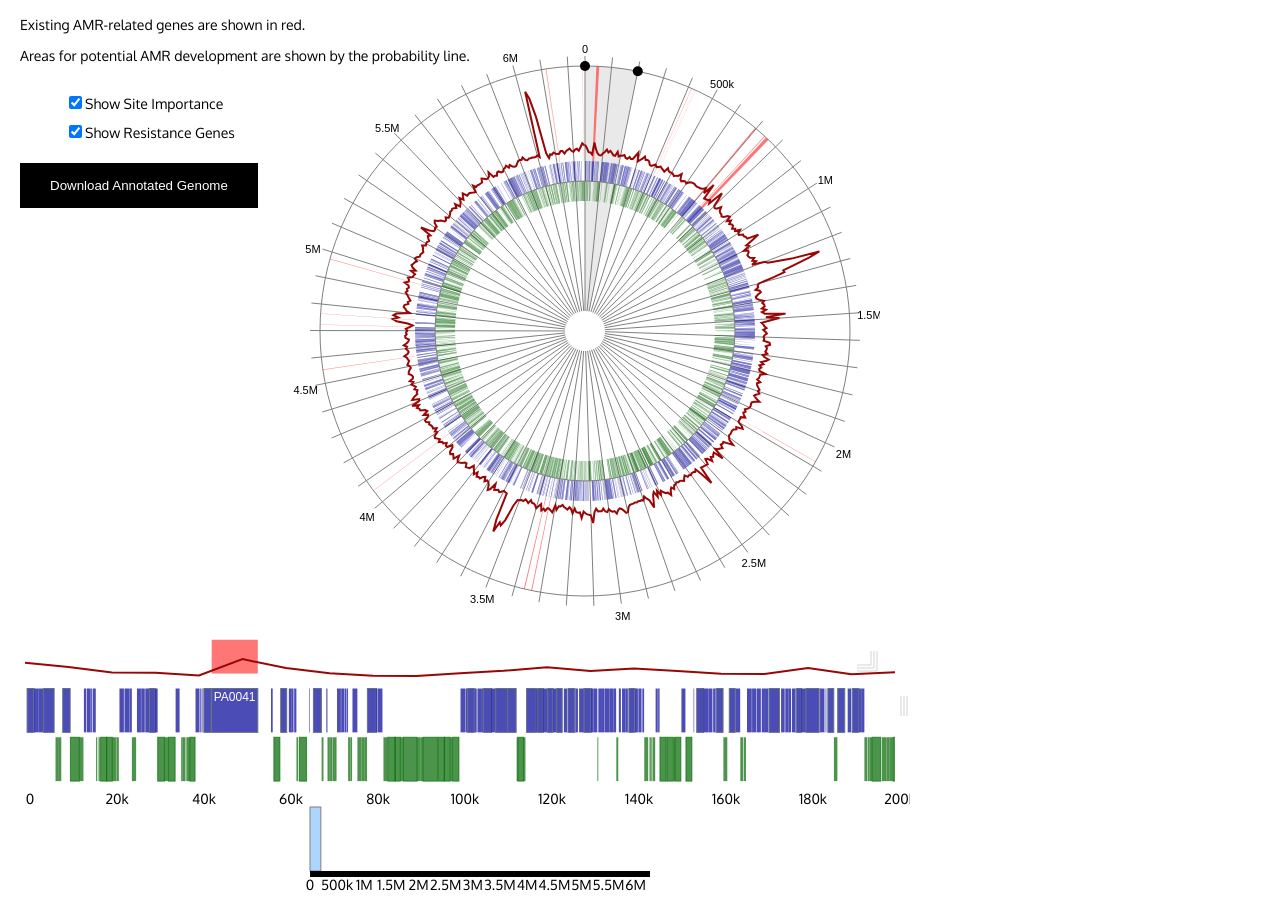
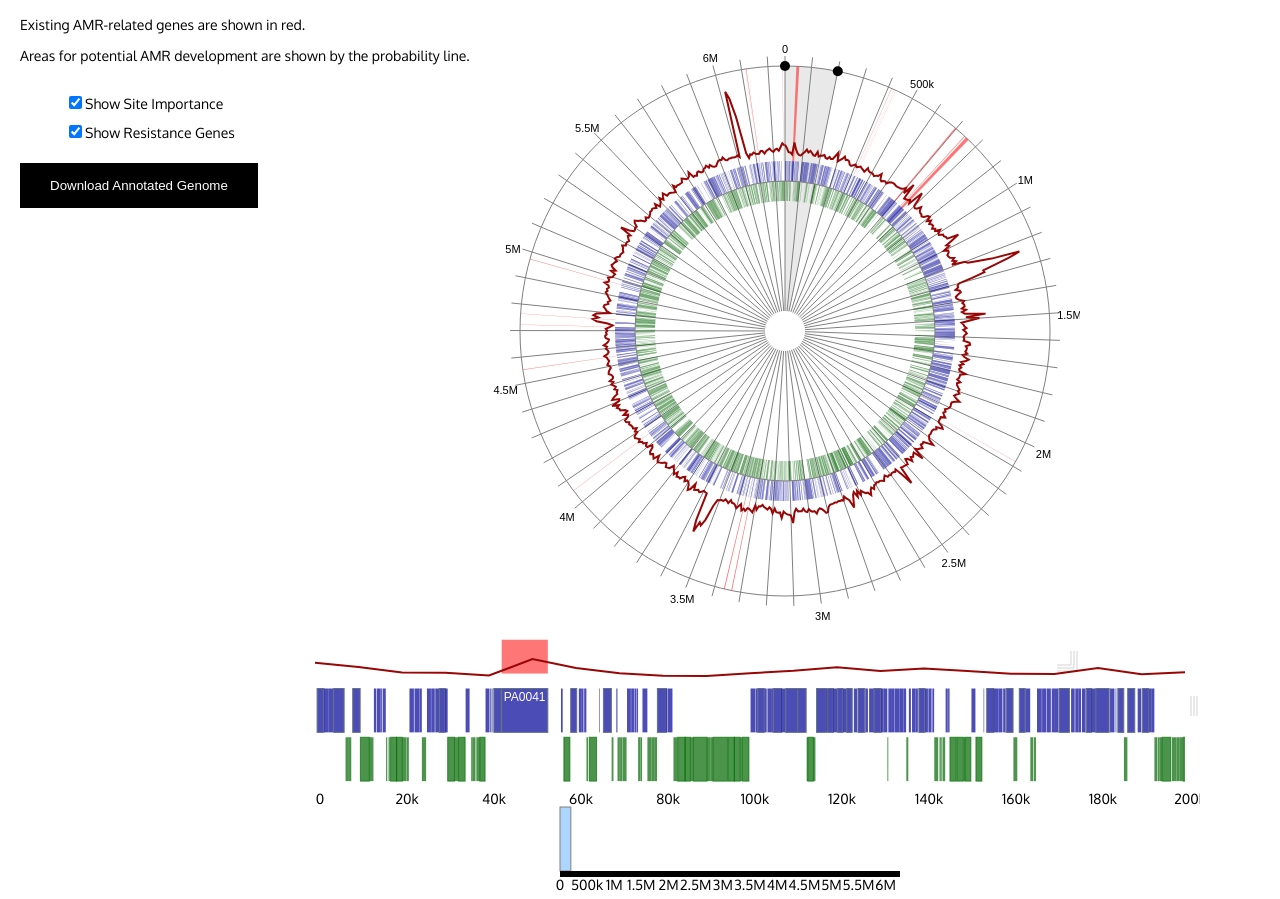
Before and after one commit to jgtaft/amr-vision, a plain HTML site: page viz/examples/combodemo.html in a window 1280 px wide. Shown: the part 104-1003 px from the top of the page. Drawn offline with Linux system fonts and the light colour scheme.

Commit message:
reposition

```diff
--- a/viz/examples/combodemo.html
+++ b/viz/examples/combodemo.html
@@ -18,19 +18,19 @@
     #linearchart {
       position: absolute;
       top: 685px;
-      left: 10px;
+      left: 300px;
     }
 
     #brush {
       position: absolute;
       top: 900px;
-      left: 250px;
+      left: 500px;
     }
 
     #circularchart {
       position: absolute;
       top: 130px;
-      left: 230px;
+      left: 430px;
     }
 
     #header{
```
